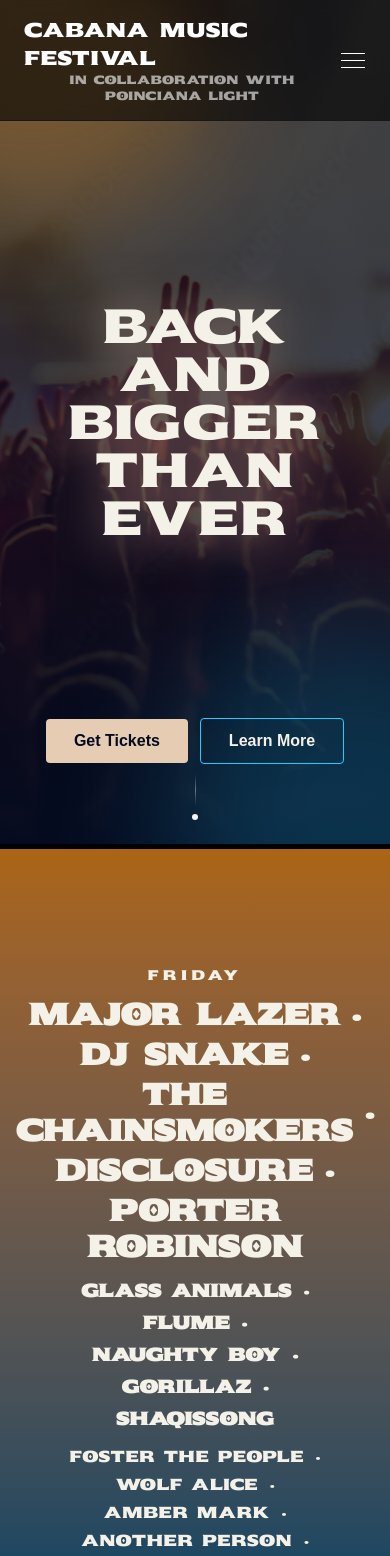
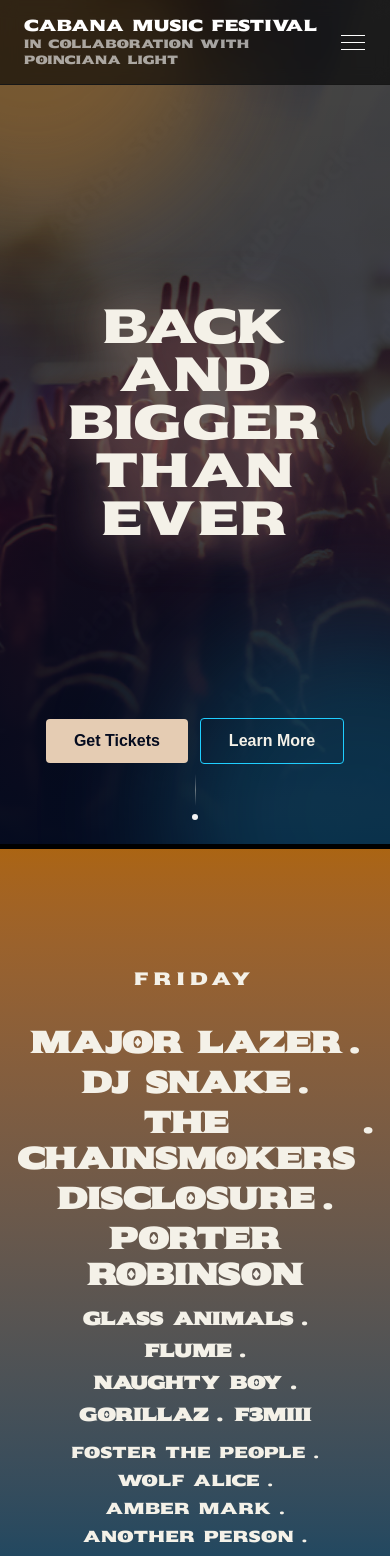
Before and after one commit to Haruni26/fake-music-festival, a Next.js app: page / in a window 390 px wide. Shown: the top 1556 px of the page. Built offline with nearby package versions, Linux system fonts and the light colour scheme.

Commit message:
Fixed header for tablets, changed description in layout, changed font sizes

```diff
--- a/app/components/dateandtickets.tsx
+++ b/app/components/dateandtickets.tsx
@@ -45,7 +45,7 @@
           ))}
         </div>
 
-        <button className="mt-4 rounded bg-ivory px-10 py-3 font-semibold text-navy-deep transition-all hover:shadow-[0_0_25px_rgba(70,230,255,0.6)]">
+        <button className="mt-4 text-xl rounded bg-ivory px-10 py-3 font-semibold text-navy-deep transition-all hover:shadow-[0_0_25px_rgba(70,230,255,0.6)]">
           Get Tickets
         </button>
       </div>
--- a/app/components/header.tsx
+++ b/app/components/header.tsx
@@ -38,16 +38,16 @@
         }`}
       >
         <div className="font-display flex flex-col leading-tight text-white">
-          <span className="text-xl md:text-2xl tracking-wide">
+          <span className="text-md md:text-2xl tracking-wide">
             Cabana Music Festival
           </span>
-          <span className="text-center text-xs md:text-sm text-white/60 font-normal tracking-wide">
+          <span className="text-xs md:text-sm text-white/60 font-normal tracking-wide">
             In collaboration with Poinciana light
           </span>
         </div>
 
         {/* Desktop nav */}
-        <nav className="hidden items-center gap-8 md:flex">
+        <nav className="hidden items-center gap-8 lg:flex">
           {navLinks.map((link) => (
             <a
               key={link.href}
@@ -63,7 +63,7 @@
           aria-label="Toggle navigation menu"
           aria-expanded={menuOpen}
           onClick={() => setMenuOpen((prev) => !prev)}
-          className="relative z-50 flex h-8 w-8 flex-col items-center justify-center gap-1.5 md:hidden"
+          className="relative z-50 flex h-8 w-8 flex-col items-center justify-center gap-1.5 lg:hidden"
         >
           <span
             className={`block h-px w-6 bg-white transition-all duration-300 ${
@@ -85,7 +85,7 @@
 
       {/* Mobile menu panel */}
       <div
-        className={`fixed inset-0 top-0 z-40 flex flex-col items-center justify-center gap-8 bg-black/95 backdrop-blur-md transition-opacity duration-300 md:hidden ${
+        className={`fixed inset-0 top-0 z-40 flex flex-col items-center justify-center gap-8 bg-black/95 backdrop-blur-md transition-opacity duration-300 lg:hidden ${
           menuOpen
             ? "pointer-events-auto opacity-100"
             : "pointer-events-none opacity-0"
--- a/app/components/lineup.tsx
+++ b/app/components/lineup.tsx
@@ -21,13 +21,9 @@
       className={`flex flex-wrap items-center justify-center gap-x-3 gap-y-1 uppercase tracking-wide text-ivory ${sizeClasses[tier.size]}`}
     >
       {tier.artists.map((artist, i) => (
-        <span key={artist} className="flex items-center gap-x-3">
+        <span key={artist} className="flex gap-2 md:gap-x-3">
           {artist}
-          {i < tier.artists.length - 1 && (
-            <span className="text-neon-cyan/70" aria-hidden="true">
-              ·
-            </span>
-          )}
+          {i < tier.artists.length - 1 && <span aria-hidden="true">.</span>}
         </span>
       ))}
     </div>
@@ -37,7 +33,7 @@
 function LineupDay({ day, tiers }: LineupDayData) {
   return (
     <div className="flex flex-col items-center gap-3 text-center">
-      <span className="font-display text-sm tracking-[0.3em] text-ivory">
+      <span className="font-display text-lg tracking-[0.3em] mb-5 text-ivory">
         {day}
       </span>
       {tiers.map((tier, i) => (
@@ -68,7 +64,7 @@
           "Flume",
           "Naughty Boy",
           "Gorillaz",
-          "ShaqisSong",
+          "F3miii",
         ],
       },
       {
@@ -99,13 +95,20 @@
       },
       {
         size: "md",
-        artists: ["Vybez Kartel", "Tyla", "Shenseea", "Rvssian", "The 1975"],
+        artists: [
+          "Vybez Kartel",
+          "Tyla",
+          "Shenseea",
+          "Rvssian",
+          "Popcaan",
+          "Wizkid",
+        ],
       },
       {
         size: "sm",
         artists: [
-          "Bob Moses",
-          "Wolf Alice",
+          "Bunji Garlin",
+          "Destra",
           "Amber Mark",
           "Billie Marten",
           "MPH",
--- a/app/layout.tsx
+++ b/app/layout.tsx
@@ -13,7 +13,7 @@
 
 export const metadata: Metadata = {
   title: "Cabana Music Festival",
-  description: "Generated by create next app",
+  description: "The Caribbean's Biggest Music Festival",
 };
 
 export default function RootLayout({
```
